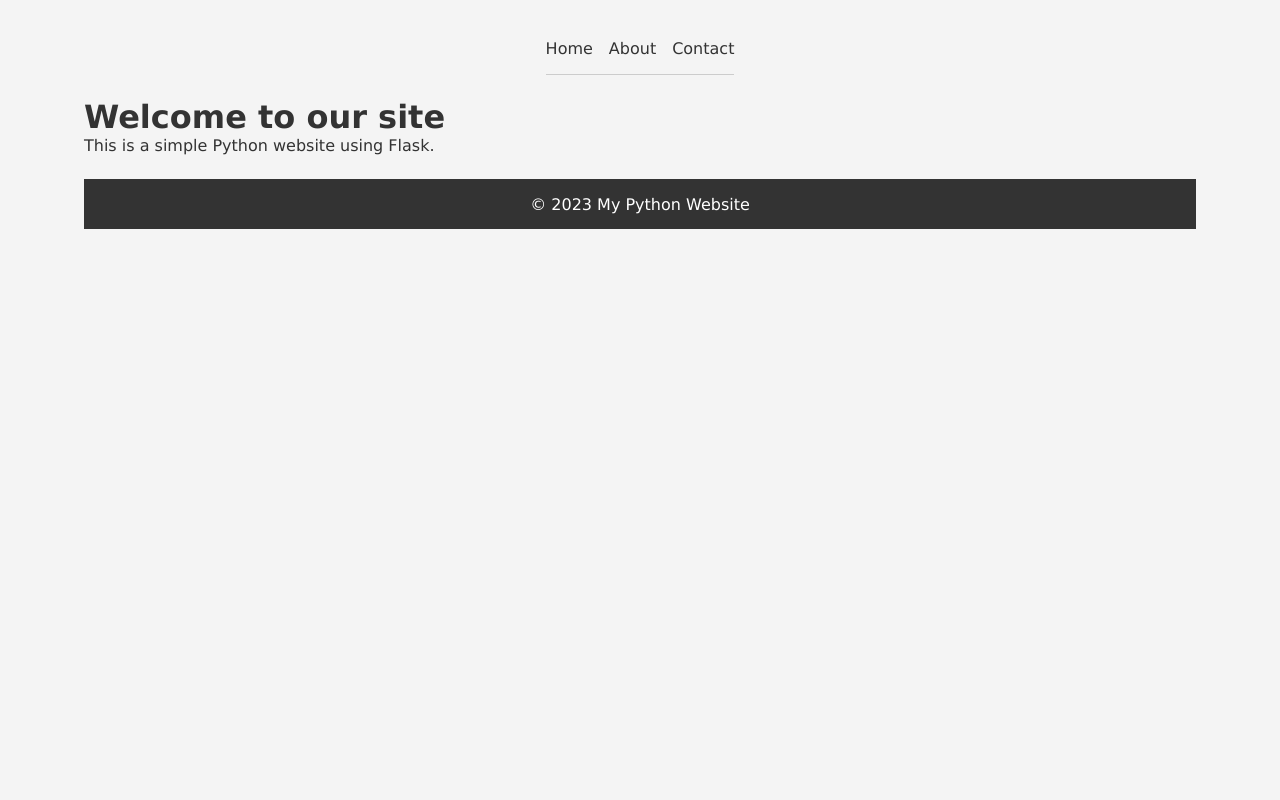
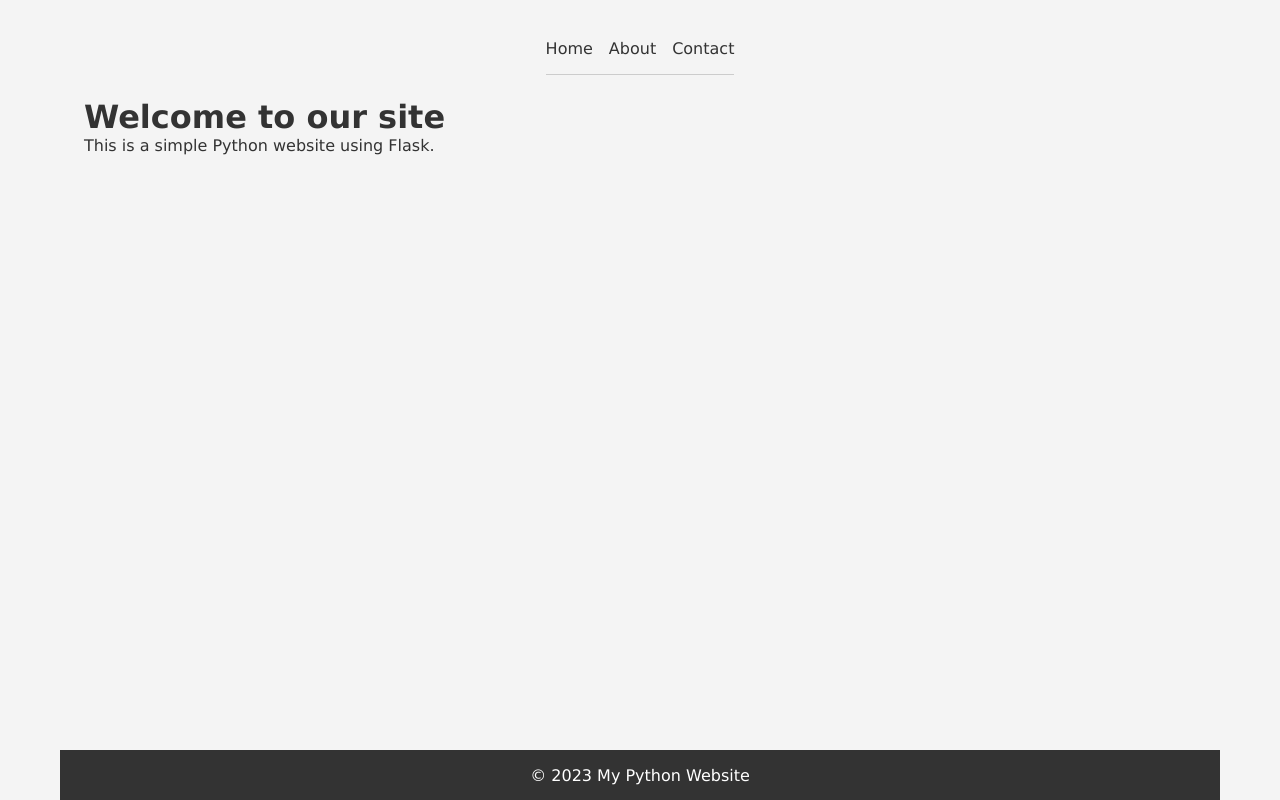
Before and after one commit to tnjensen/site-frozen-flask, a Flask app: page / in a window 1280 px wide. Run offline with Flask 3, Linux system fonts and the light colour scheme.

Commit message:
Edited css

```diff
--- a/static/styles/style.css
+++ b/static/styles/style.css
@@ -3,14 +3,17 @@
     padding: 0;
     box-sizing: border-box;
 }
+html{
+    max-width: 1160px;
+    margin: 0 auto;
+}
 body{
     font-family: Verdana, sans-serif;
-    max-width: 1160px;
-    margin: 0 auto;
     background-color: #f4f4f4;
     color: #333;
     padding: 1.5rem;
     min-height: 100vh;
+    position: relative;
 }
 header{
     height: 50px;
@@ -35,8 +38,15 @@ a:hover{
     color: #007bff;
     text-decoration: underline;
 }
+main{
+    margin-bottom: 6rem;
+}
 footer{
     height: 50px;
+    position: absolute;
+    bottom: 0;
+    left: 0;
+    width: 100%;
     background-color: #333;
     color: #fff;
     display: flex;
--- a/templates/index.html
+++ b/templates/index.html
@@ -19,6 +19,7 @@
     <main>
         <h1>Welcome to our site</h1>
         <p>This is a simple Python website using Flask.</p>
+
     </main>
     <footer>
         <p>&copy; 2023 My Python Website</p>
```
